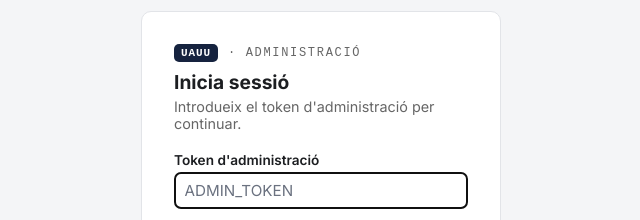
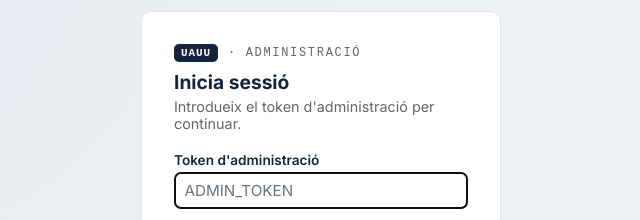
Before and after one commit to UauuDigital/tiquets-issues, a website: page public/admin.html in a window 1280 px wide. Shown: the part 145-365 px from the top of the page, 319-959 px from the left. Drawn offline with Linux system fonts and the light colour scheme.

Commit message:
Millora: Coherència visual entre el portal públic i les pantalles d'administració

```diff
--- a/public/css/admin.css
+++ b/public/css/admin.css
@@ -4,10 +4,12 @@
 
 body {
   font-family: var(--font-ui);
-  background: #f4f5f7;
+  background:
+    radial-gradient(circle at 15% 10%, #e5eaf1 0%, transparent 45%),
+    var(--bg);
   margin: 0;
   padding: 2rem 1rem;
-  color: #1c1e21;
+  color: var(--ink);
 }
 .wrap { max-width: 780px; margin: 0 auto; }
 .tickets-admin .wrap { max-width: 1100px; }
@@ -37,7 +39,7 @@ body {
 .eyebrow-link { color: inherit; text-decoration: none; }
 .eyebrow-link:hover { color: var(--ink); text-decoration: underline; }
 
-h1 { font-size: 1.4rem; margin-bottom: 0.25rem; }
+h1 { font-size: 28px; margin-bottom: 0.25rem; }
 .subtitle { color: #666; margin-top: 0; margin-bottom: 0.75rem; font-size: 0.9rem; }
 .tickets-admin-link {
   display: inline-block;
```
Also changed, not shown: public/css/tickets.css (+4 -4 lines).
